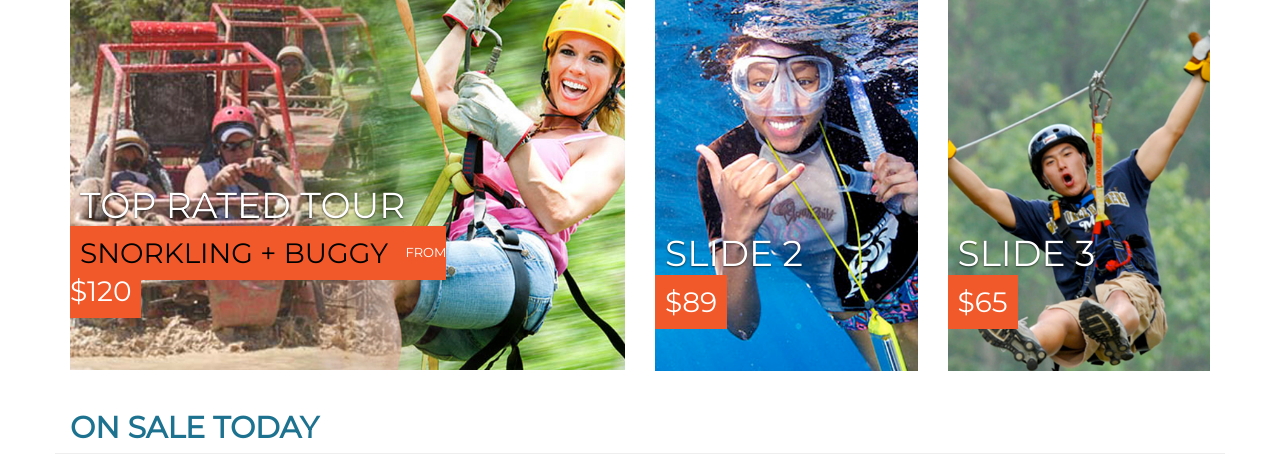
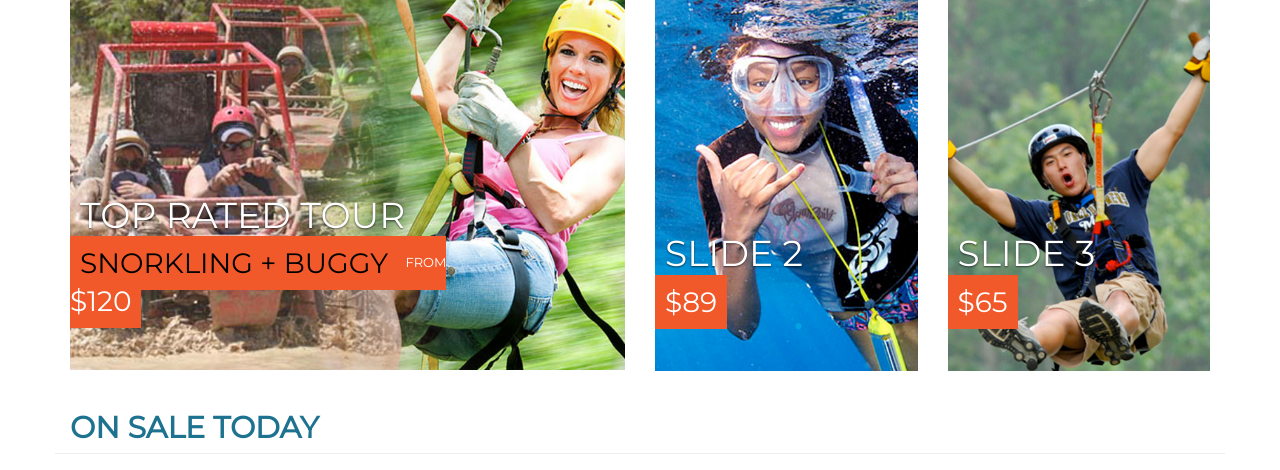
Before and after one commit to jeangustavee/viiatours, a PHP site: page / in a window 1280 px wide. Shown: the part 148-618 px from the top of the page. Run offline with PHP 8.4, Linux system fonts and the light colour scheme.

Commit message:
remove h4 padding and margin

```diff
--- a/css/main.css
+++ b/css/main.css
@@ -173,6 +173,11 @@ SLIDER
     text-transform: uppercase;
 }
 
+.carousel-caption h4 {
+    padding: 0;
+    margin: 0;
+}
+
 .carousel-caption a {
     text-shadow: none;
 }
```
